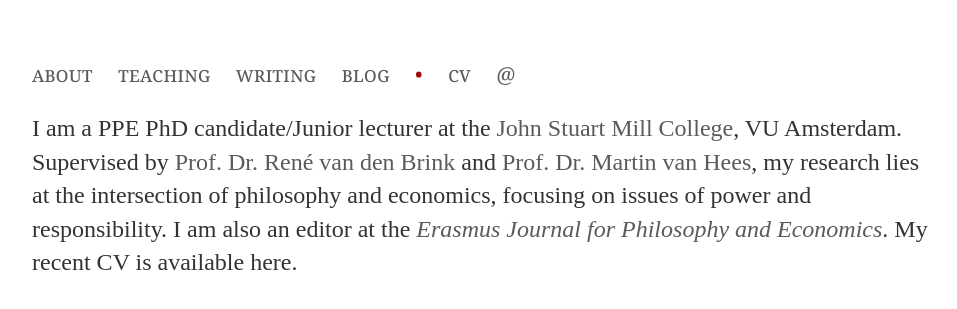
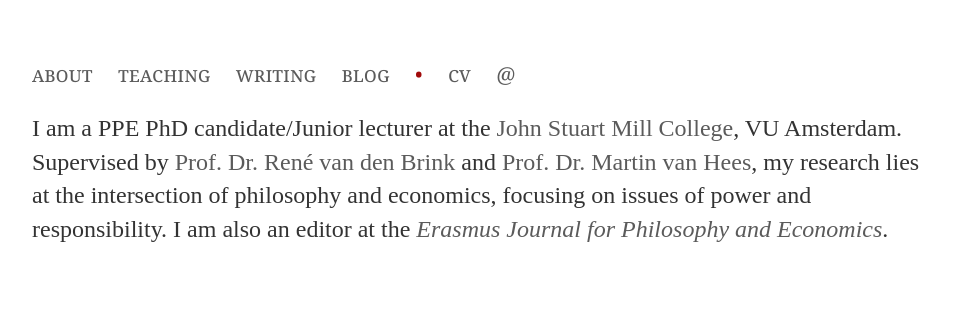
Before and after one commit to uzunovam/uzunovam, a Jekyll site: the page built from index.html, in a window 1280 px wide. Shown: the top 309 px of the page, without its empty margins (160-1117 px from the left). Built offline with Jekyll 4.4.1, drawn with Linux system fonts in a browser that asks for light colours.

Commit message:
Update index.html

```diff
--- a/index.html
+++ b/index.html
@@ -3,5 +3,5 @@ layout: default
 title: Marina Uzunova
 ---
 <div class="blurb">
-	<p>I am a PPE PhD candidate/Junior lecturer at the <a href="https://vu.nl/en/about-vu/faculties/faculty-of-humanities/departments/john-stuart-mill-college">John Stuart Mill College</a>, VU Amsterdam. Supervised by <a href="http://personal.vu.nl/j.r.vanden.brink/">Prof. Dr. René van den Brink</a> and <a href="https://research.vu.nl/en/persons/martin-van-hees">Prof. Dr. Martin van Hees</a>, my research lies at the intersection of philosophy and economics, focusing on issues of power and responsibility. I am also an editor at the <a href="https://www.ejpe.org/journal"><cite>Erasmus Journal for Philosophy and Economics</cite></a>. My recent CV is available here.</p>
+	<p>I am a PPE PhD candidate/Junior lecturer at the <a href="https://vu.nl/en/about-vu/faculties/faculty-of-humanities/departments/john-stuart-mill-college">John Stuart Mill College</a>, VU Amsterdam. Supervised by <a href="http://personal.vu.nl/j.r.vanden.brink/">Prof. Dr. René van den Brink</a> and <a href="https://research.vu.nl/en/persons/martin-van-hees">Prof. Dr. Martin van Hees</a>, my research lies at the intersection of philosophy and economics, focusing on issues of power and responsibility. I am also an editor at the <a href="https://www.ejpe.org/journal"><cite>Erasmus Journal for Philosophy and Economics</cite></a>.</p>
 </div><!-- /.blurb -->
```
